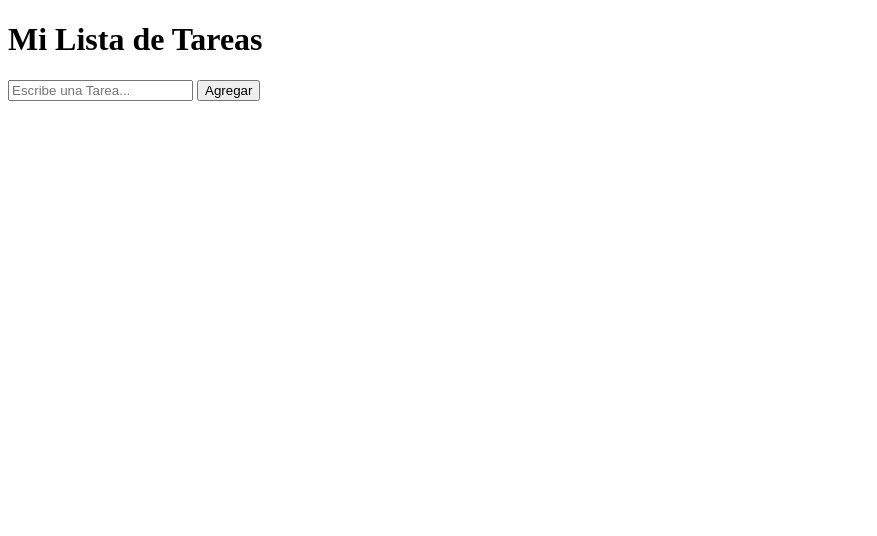
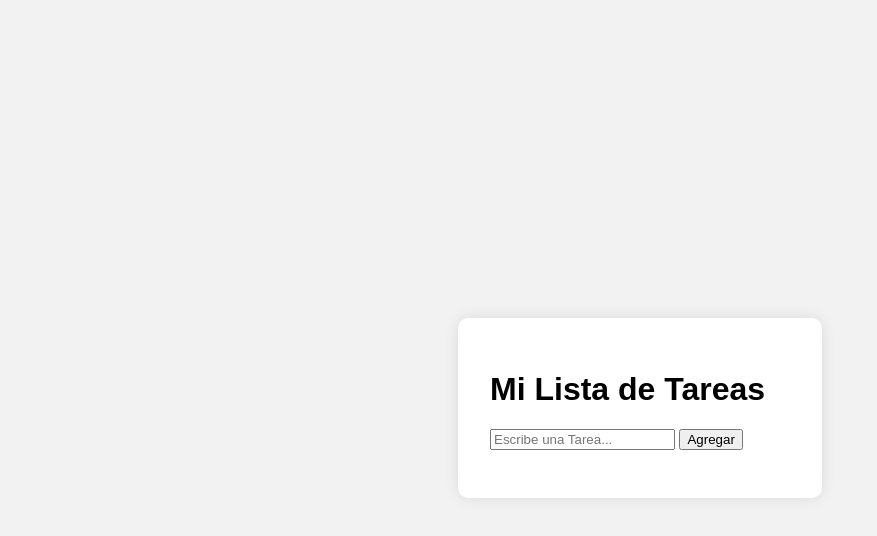
Before and after one commit to Angel-Di-Luzio/To-do-List, a plain HTML site: page index.html in a window 1280 px wide. Shown: the whole page, without its empty margins (0-877 px from the left). Drawn offline with Linux system fonts and the light colour scheme.

Commit message:
Base del marco

```diff
--- a/CSS/style.css
+++ b/CSS/style.css
@@ -0,0 +1,16 @@
+body {
+    font-family: Arial, Helvetica, sans-serif;
+    background-color: #f2f2f2;
+    height: 100vh;
+    display: flex;
+    justify-content: center;
+    align-items: center;
+}
+
+.todo-countainer {
+    background-color: #fff;
+    border-radius: 10px;
+    padding: 2rem;
+    box-shadow: 0 0 15px rgba(0, 0, 0, 0.1);
+    width: 300px;
+}
--- a/index.html
+++ b/index.html
@@ -11,7 +11,7 @@
         <h1>Mi Lista de Tareas</h1>
         <input type="text" id="tarea" placeholder="Escribe una Tarea...">
         <button id="agregar">Agregar</button>
-        <ul></ul>
+        <ul id="Lista"></ul>
     </div>
 
     <script src="index.html"></script>
```
